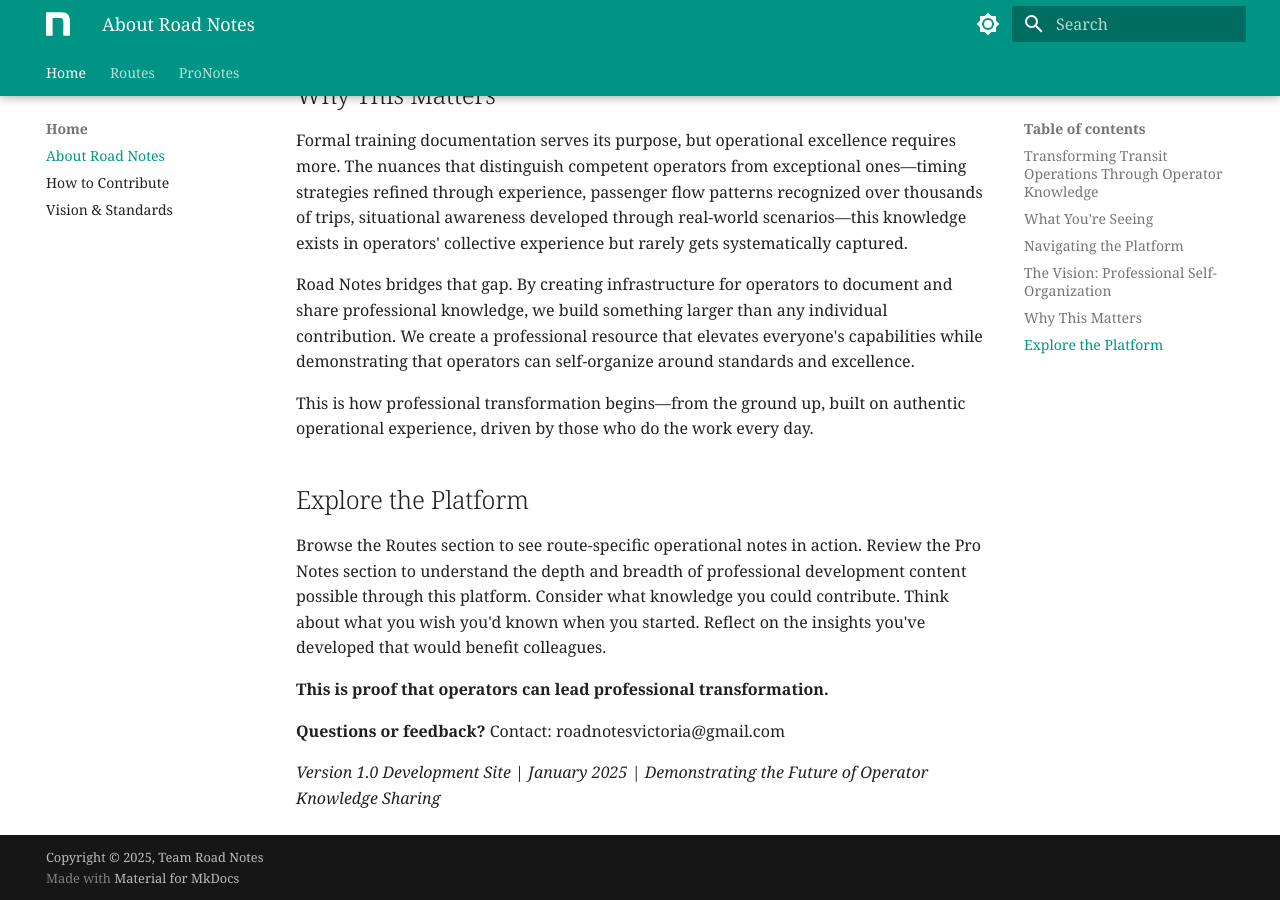
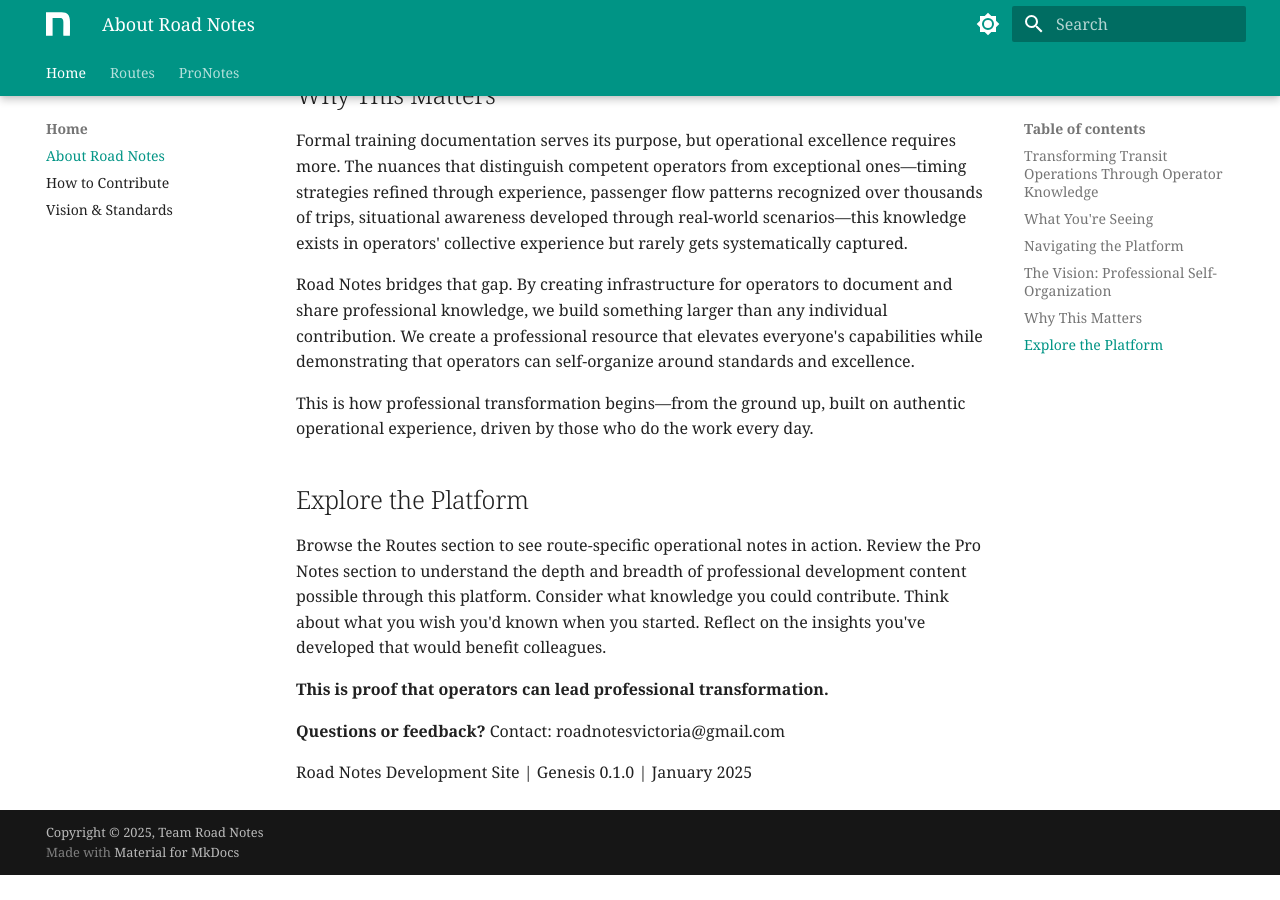
Before and after one commit to roadnotes/dev, an MkDocs documentation site: the page built from docs/index.md, in a window 1280 px wide and 900 px high, scrolled down 2955 px. Built offline with MkDocs 1.6.1 and Material for MkDocs 9.7.7, drawn with Linux system fonts in a browser that asks for light colours; after the commit the page ends 3830 px from its top, so only the background shows below that.

Commit message:
Commit Genesis 0.1.2

```diff
--- a/docs/index.md
+++ b/docs/index.md
@@ -64,4 +64,4 @@ Browse the Routes section to see route-specific operational notes in action. Rev
 
 **Questions or feedback?** Contact: roadnotesvictoria@gmail.com
 
-*Version 1.0 Development Site | January 2025 | Demonstrating the Future of Operator Knowledge Sharing*
+Road Notes Development Site | Genesis 0.1.0 | January 2025
```
Also changed, not shown: 1 other file.
